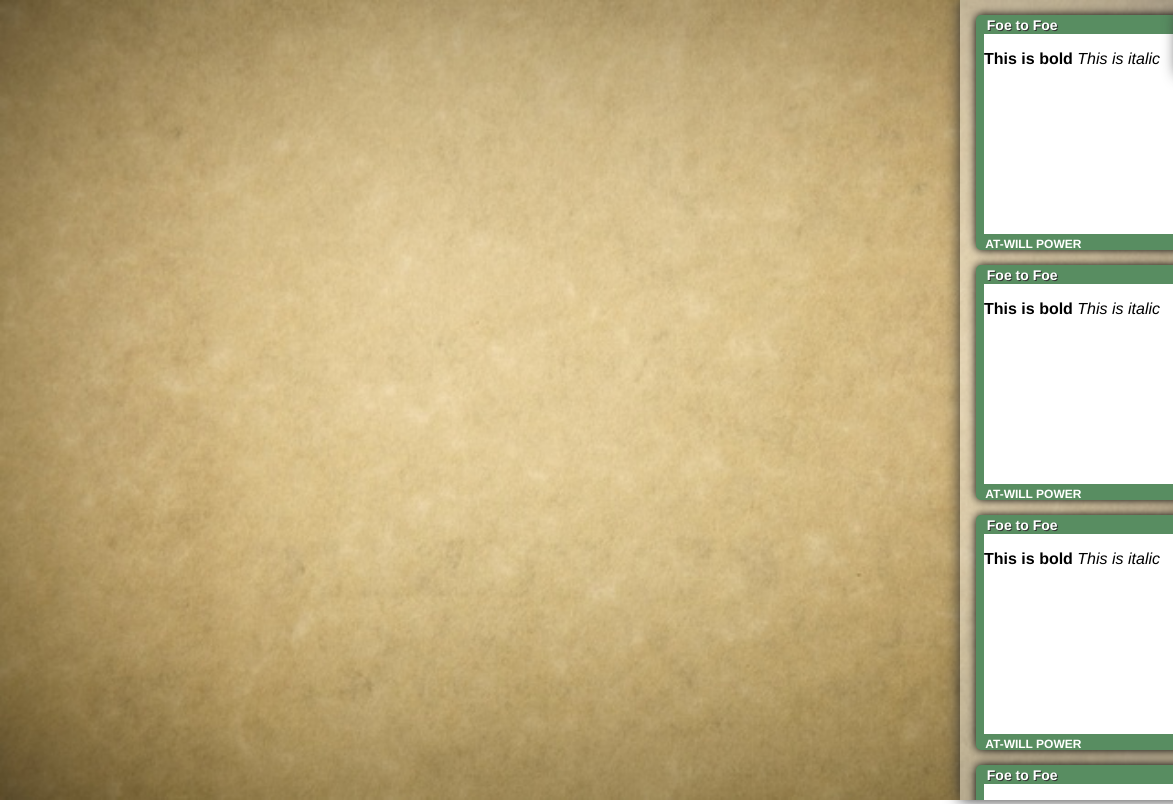
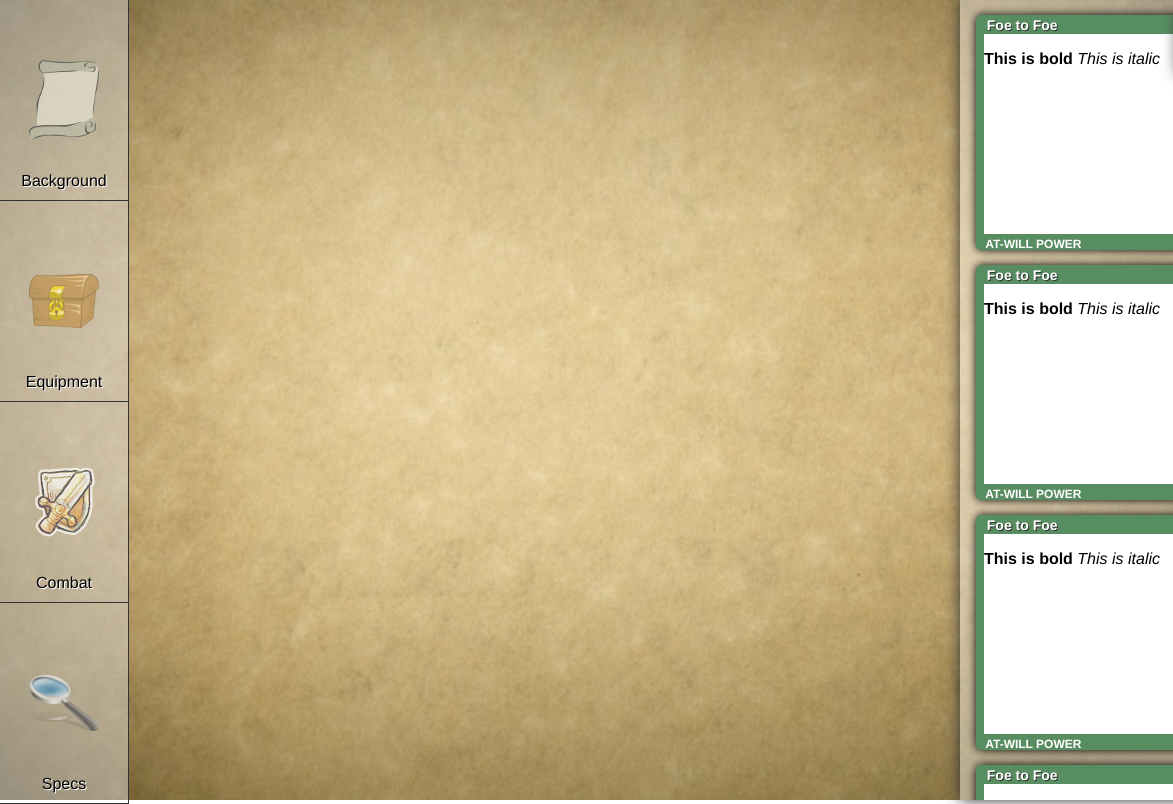
Before and after one commit to derekddecker/pc-sheet, a plain HTML site: page index.html in a window 1280 px wide. Shown: the full height of the page, 0-1173 px from the left. Drawn offline with Linux system fonts and the light colour scheme.

Commit message:
Added left nav bar and added how the different sections will be separated to the readme.

```diff
--- a/assets/css/style.css
+++ b/assets/css/style.css
@@ -90,6 +90,17 @@ body{ margin:0;padding:0;font-family:Helvetica }
 
 .fullscreen.card .card-type-subtext{ font-size:16px }
 
+/** Desktop **/
+#desktop{ width:10%; height:100%; background:rgba(0,0,0,.1); float:left }
+    .icon{ float:left; position:relative; border-bottom:1px solid #333; border-right:1px solid #333; text-align:center; margin:0; height:25%; width:100%; background:rgba(255,255,255,.4); }
+        .icon .label{ position:absolute; bottom:10px; text-align:center; text-shadow:1px 1px 0px #fff; width:100% }
+        .icon:last-child{border-bottom:0}
+    .icon.background{ background:url(../images/background-info.png) rgba(255,255,255,.4) center center no-repeat; background-size:55%; }
+    .icon.equipment{background:url(../images/equipment-icon.png) rgba(255,255,255,.4) center center no-repeat; background-size:55%;}
+    .icon.combat{background:url(../images/combat-icon.png) rgba(255,255,255,.4) center center no-repeat; background-size:55%;}
+    .icon.specs{background:url(../images/specs-icon.png) rgba(255,255,255,.4) center center no-repeat; background-size:55%;}
+    #campaign-notes{}
+    #quick-access{}
 
 /** Debug **/
 #debug{ position:fixed; right:0; top:10px; width:100px; z-index:999; background:#fff; border-radius:5px 0 0 5px; border:1px solid #000; box-shadow:0px 0px 15px #333; }
--- /dev/null
+++ b/jqtmpl/Desktop.tmpl.html
@@ -0,0 +1,16 @@
+<div id="desktop">
+    <div class="icon background">
+        <div class="label">Background</div>
+    </div>
+    <div class="icon equipment">
+        <div class="label">Equipment</div>
+    </div>
+    <div class="icon combat">
+        <div class="label">Combat</div>
+    </div>
+    <div class="icon specs">
+        <div class="label">Specs</div>
+    </div>
+    <div id="campaign-notes"></div>
+    <div id="quick-access"></div>
+</div>
--- a/js/controller.js
+++ b/js/controller.js
@@ -161,6 +161,9 @@ $(function(){
                     })
                 }),
                 TmplList = {
+                    'Desktop' : (function(result, Object, Params){
+                        result.css({'height':window.innerHeight})
+                    }),
                     'Debug': (function(result, Object, Params){}),
                     'CardTable': (function(result, Object, Params){
                         result.css({'height':window.innerHeight})
@@ -361,11 +364,14 @@ $(function(){
                 init = (function(callback){
                             prepareBackground()
                             body.append('<div id="wrapper"></div>');
+                            Templates.render('Desktop', {}, function(result){
+                                $('#wrapper').append(result)
+                            })
                             Templates.render('CardTable', {}, function(result){
                                 $('#wrapper').append(result)
-                                callback();
                             })
                             Debug.init()
+                            callback();
                         }),
                 prepareBackground = (function(){
                     body.append('<div id="background"><img src="assets/images/7820parchment.jpg" class="stretch" alt="" /></div>')
```
Also changed, not shown: README.md, assets/images/background-info.png (added), assets/images/combat-icon.png (added), assets/images/equipment-icon.png (added), assets/images/specs-icon.png (added), 1 other file.
